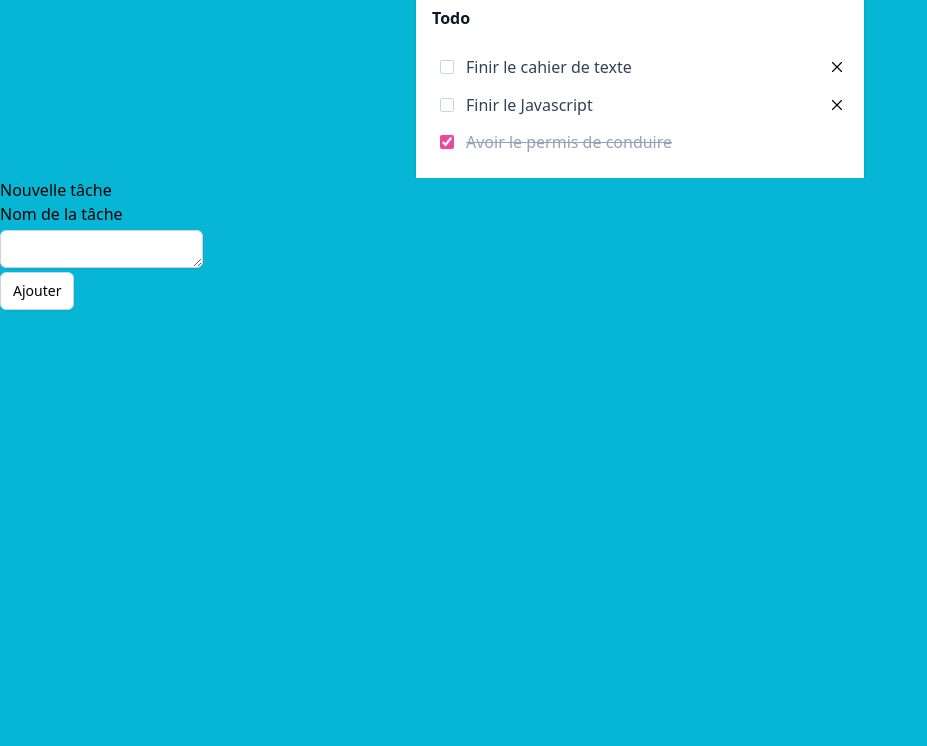
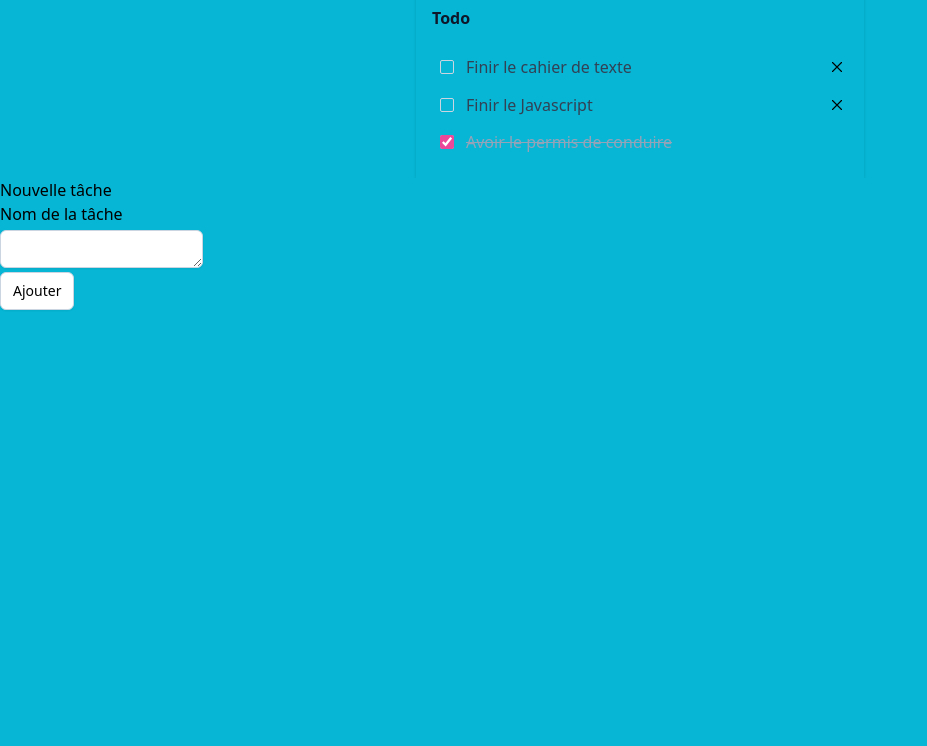
Before and after one commit to TYrueouJeL/ToDo_App, a website: page src/index.html in a window 1280 px wide. Shown: the part 54-800 px from the top of the page, without its empty margins (0-927 px from the left). Drawn offline with nearby package versions, Linux system fonts and the light colour scheme; files that its build step writes are made by us from their sources.

Commit message:
ehdueduehd

```diff
--- a/src/index.html
+++ b/src/index.html
@@ -14,7 +14,7 @@
         <h1 class="text-3xl font-bold underline">Todo App</h1>
 
         <div class="relative rounded-xl overflow-auto">
-            <div class="max-w-md mx-auto bg-white shadow py-6 px-4">
+            <div class="max-w-md mx-auto bg-cyan-500 shadow py-6 px-4">
                 <fieldset class="space-y-3">
                     <legend class="text-base font-semibold text-slate-900">Todo</legend>
 
```
